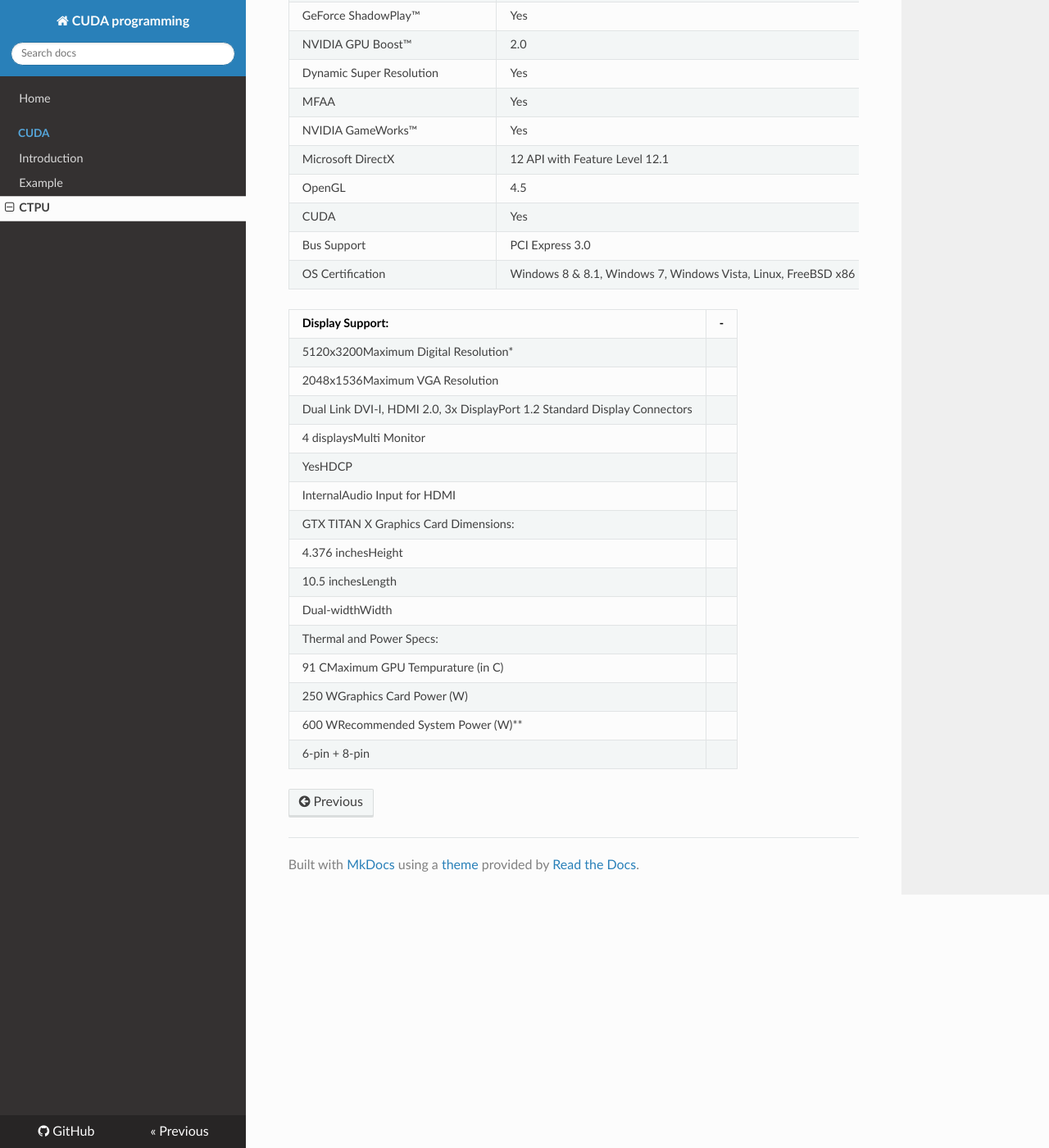
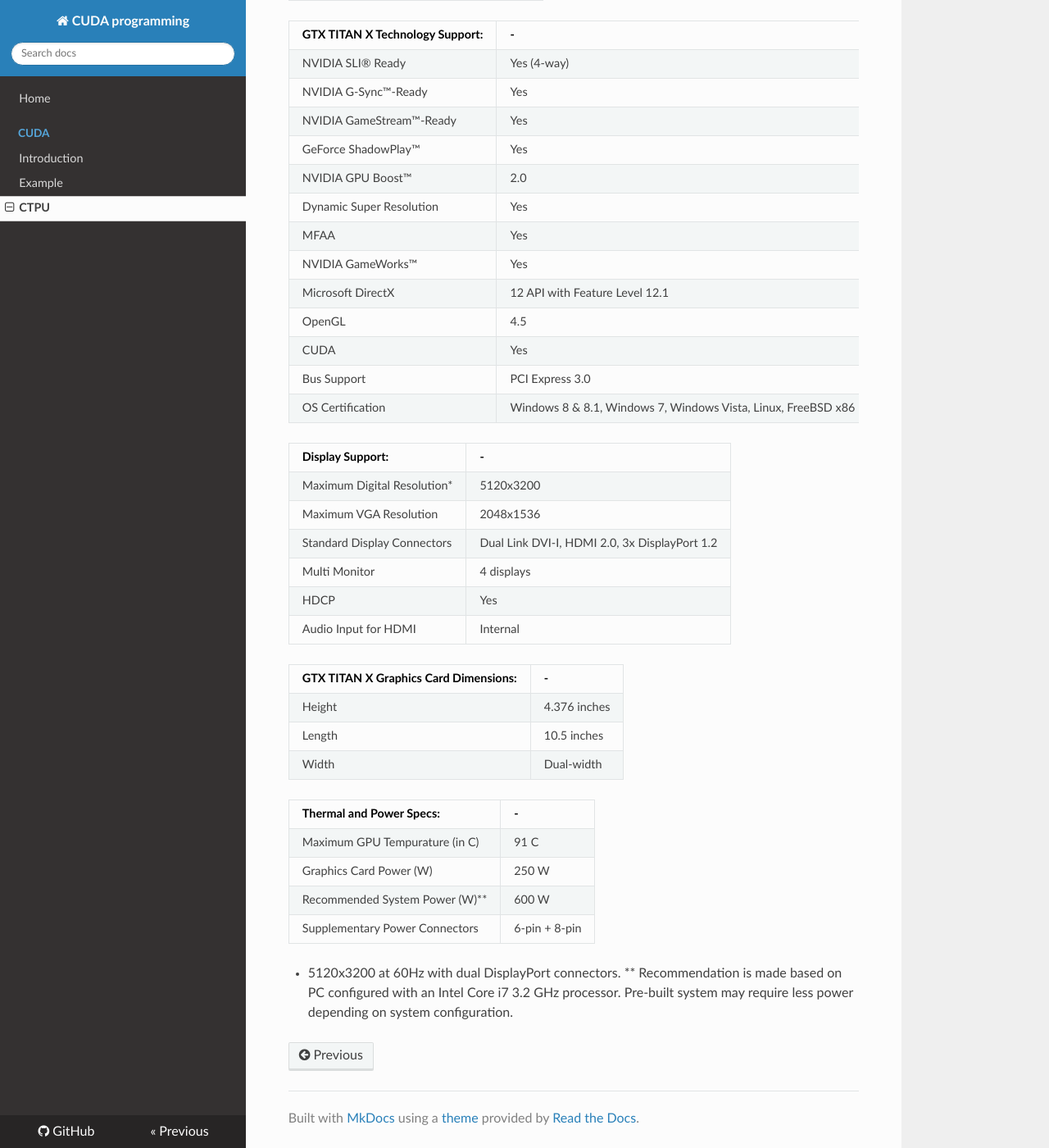
Before and after one commit to WonyoungCho/CUDA, an MkDocs documentation site: the page built from docs/ctpu.md, in a window 1280 px wide and 1400 px high, scrolled down 864 px. Shown: the whole window at 82% size. Built offline with MkDocs 1.6.1, drawn with Linux system fonts in a browser that asks for light colours; nearby versions of some CDN libraries; old or Windows-style settings are respelled for this version of MkDocs; some of the changed text lies outside the part shown.

Commit message:
Update ctpu.md

```diff
--- a/docs/ctpu.md
+++ b/docs/ctpu.md
@@ -28,6 +28,7 @@ Boost Clock (MHz) | 1075
 Texture Fill Rate (GigaTexels/sec) | 192
 
 GTX TITAN X Memory Specs: | -
+---|---
 Memory Clock | 7.0 Gbps
 Standard Memory Config | 12 GB
 Memory Interface | GDDR5
@@ -52,18 +53,25 @@ OS Certification | Windows 8 & 8.1, Windows 7, Windows Vista, Linux, FreeBSD x86
 
 Display Support: | -
 ---|---
-5120x3200Maximum Digital Resolution*
-2048x1536Maximum VGA Resolution
-Dual Link DVI-I, HDMI 2.0, 3x DisplayPort 1.2 Standard Display Connectors
-4 displaysMulti Monitor
-YesHDCP
-InternalAudio Input for HDMI
-GTX TITAN X Graphics Card Dimensions:
-4.376 inchesHeight
-10.5 inchesLength
-Dual-widthWidth
-Thermal and Power Specs:
-91 CMaximum GPU Tempurature (in C)
-250 WGraphics Card Power (W)
-600 WRecommended System Power (W)**
-6-pin + 8-pin
+Maximum Digital Resolution* | 5120x3200
+Maximum VGA Resolution | 2048x1536
+Standard Display Connectors | Dual Link DVI-I, HDMI 2.0, 3x DisplayPort 1.2
+Multi Monitor | 4 displays
+HDCP | Yes
+Audio Input for HDMI | Internal
+
+GTX TITAN X Graphics Card Dimensions: | -
+---|---
+Height | 4.376 inches
+Length | 10.5 inches
+Width | Dual-width
+
+Thermal and Power Specs: | -
+---|---
+Maximum GPU Tempurature (in C) | 91 C
+Graphics Card Power (W) | 250 W
+Recommended System Power (W)** |600 W
+Supplementary Power Connectors | 6-pin + 8-pin
+
+* 5120x3200 at 60Hz with dual DisplayPort connectors.
+** Recommendation is made based on PC configured with an Intel Core i7 3.2 GHz processor. Pre-built system may require less power depending on system configuration.
```
